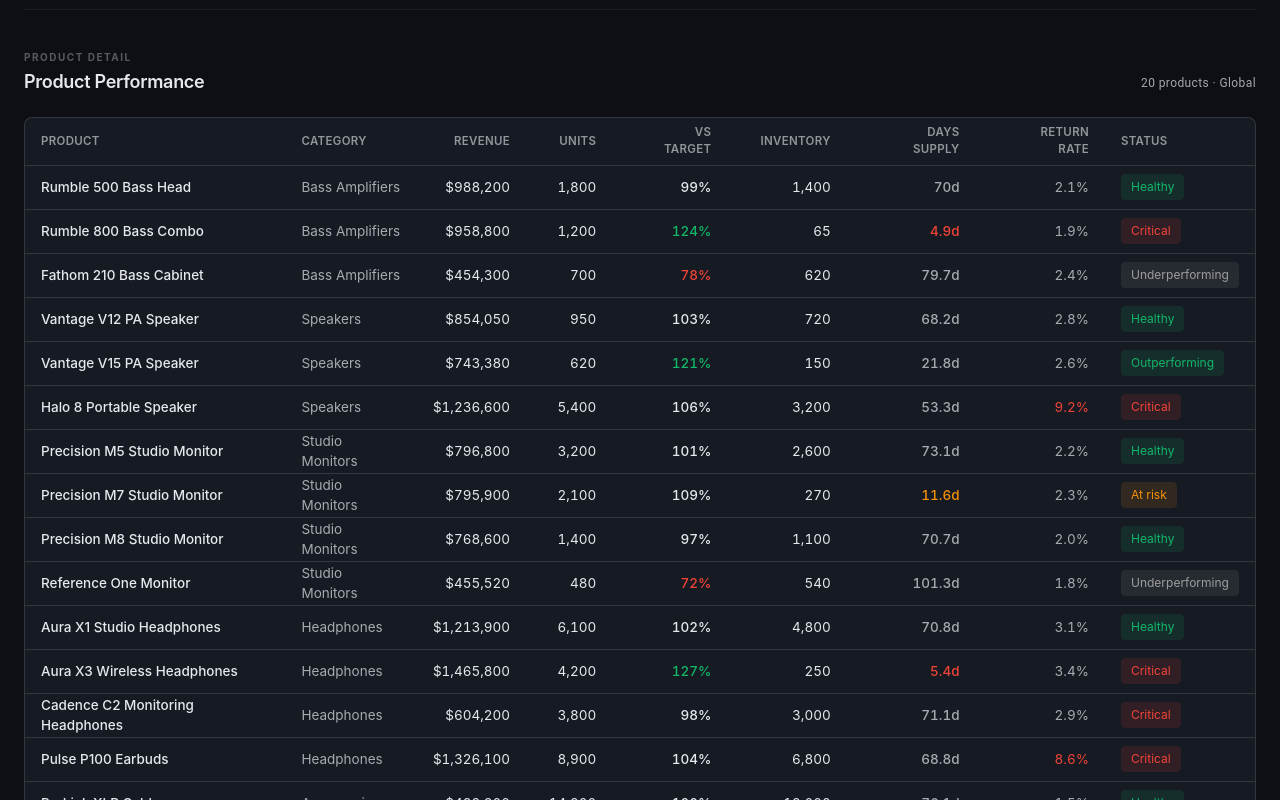
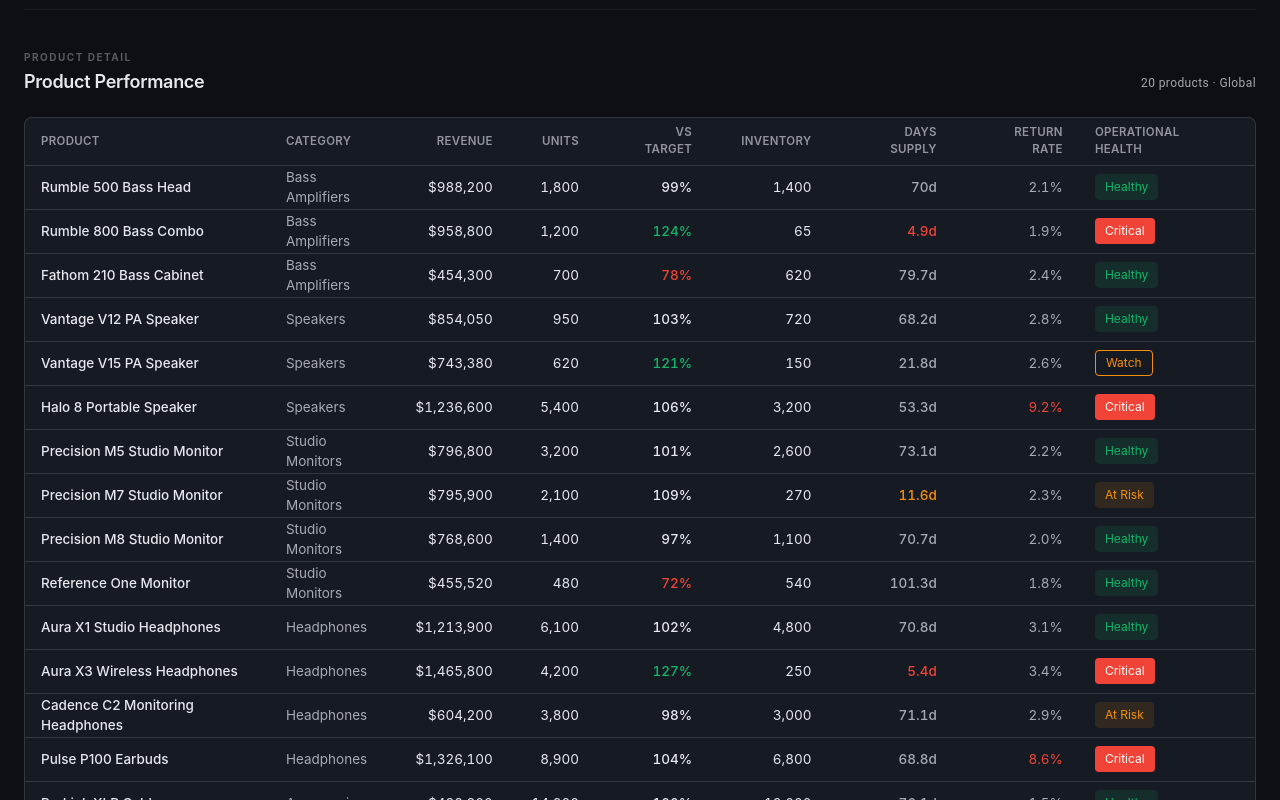
Before and after one commit to theuxgod/consumer-operations-dashboard, a Vue app: page / in a window 1280 px wide. Shown: the part 1940-2740 px from the top of the page. Built offline with nearby package versions, Linux system fonts and the light colour scheme.

Commit message:
refactor operational health status chips with inventory and quality signals

```diff
--- a/src/views/HomeView.vue
+++ b/src/views/HomeView.vue
@@ -341,13 +341,19 @@ const hiddenWarningCount = computed(() =>
   Math.max(0, warningAlerts.value.length - WARNING_PREVIEW),
 )
 
-// ---- status chips ---------------------------------------------------------
-const statusMeta: Record<string, { label: string; color: string }> = {
-  critical: { label: 'Critical', color: 'error' },
-  at_risk: { label: 'At risk', color: 'warning' },
-  underperforming: { label: 'Underperforming', color: 'grey' },
-  outperforming: { label: 'Outperforming', color: 'success' },
-  healthy: { label: 'Healthy', color: 'success' },
+// ---- operational health — derived purely from inventory/quality signals --
+type HealthKey = 'critical' | 'at_risk' | 'watch' | 'healthy'
+const healthMeta: Record<HealthKey, { label: string; color: string; variant: string }> = {
+  critical: { label: 'Critical', color: 'error',   variant: 'flat' },
+  at_risk:  { label: 'At Risk',  color: 'warning', variant: 'tonal' },
+  watch:    { label: 'Watch',    color: 'warning', variant: 'outlined' },
+  healthy:  { label: 'Healthy',  color: 'success', variant: 'tonal' },
+}
+function opHealth(p: ProductRow): HealthKey {
+  if (p.daysOfSupply < 7  || p.returnRate  > 0.08) return 'critical'
+  if (p.daysOfSupply < 14 || p.repairRate  > 0.05) return 'at_risk'
+  if (p.salesVsTarget > 1.18 && p.daysOfSupply < 30) return 'watch'
+  return 'healthy'
 }
 
 // ---- product table --------------------------------------------------------
@@ -360,7 +366,7 @@ const headers = [
   { title: 'Inventory', key: 'inventoryQty', align: 'end' as const },
   { title: 'Days Supply', key: 'daysOfSupply', align: 'end' as const },
   { title: 'Return Rate', key: 'returnRate', align: 'end' as const },
-  { title: 'Status', key: 'status', align: 'start' as const },
+  { title: 'Operational Health', key: 'status', align: 'start' as const },
 ]
 
 const daysColor = (d: number) =>
@@ -862,12 +868,12 @@ const currentRangeLabel = computed(
             </template>
             <template #[`item.status`]="{ item }: { item: ProductRow }">
               <v-chip
-                :color="statusMeta[item.status]?.color ?? 'grey'"
+                :color="healthMeta[opHealth(item)].color"
+                :variant="healthMeta[opHealth(item)].variant as 'flat' | 'tonal' | 'outlined'"
                 size="small"
-                variant="tonal"
                 label
               >
-                {{ statusMeta[item.status]?.label ?? item.status }}
+                {{ healthMeta[opHealth(item)].label }}
               </v-chip>
             </template>
           </v-data-table>
```
